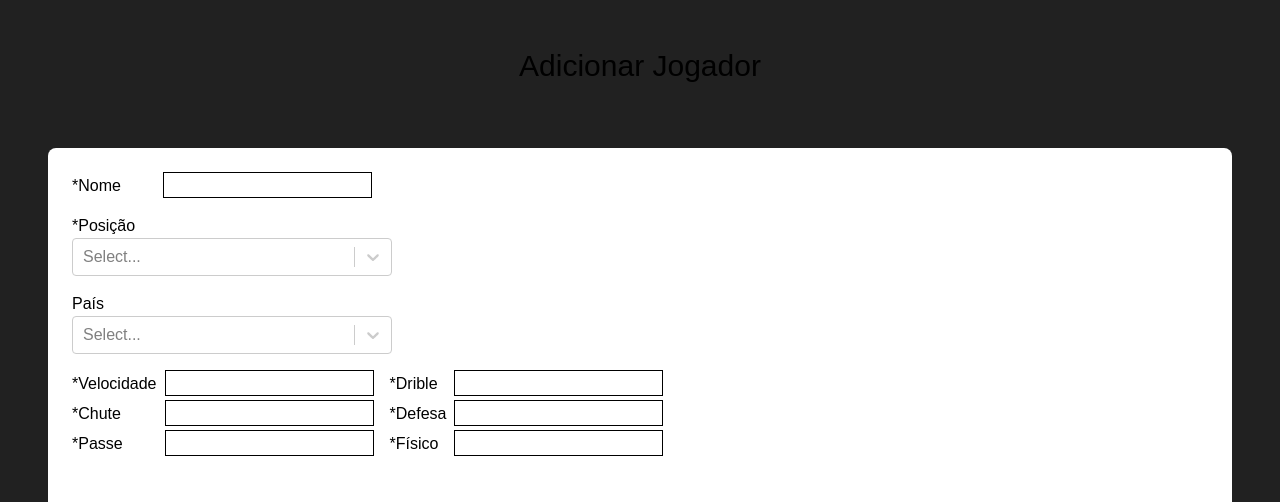
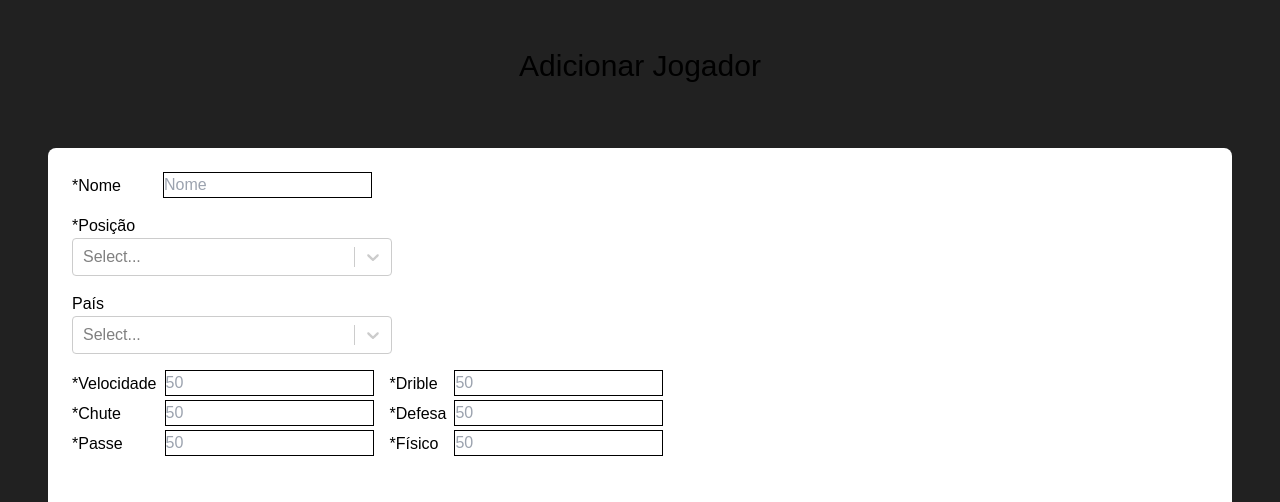
Before and after one commit to CelsoPereiraDev/pelego-mvp, a Next.js app: page /add-player in a window 1280 px wide. Shown: the top 502 px of the page. Built offline with nearby package versions, Linux system fonts and the light colour scheme; a web font is replaced by a local one.

Commit message:
feat: add placeholder on textInput

```diff
--- a/src/components/TextInput/index.tsx
+++ b/src/components/TextInput/index.tsx
@@ -6,9 +6,10 @@ interface TextInputProps {
     width?: string;
     value?: number | string;
     onChange?: (event: React.ChangeEvent<HTMLInputElement>) => void;
+    placeholder?: string;
 }
 
-export default function TextInput({ label, errorMessage, width, value, onChange }: TextInputProps) {
+export default function TextInput({ label, errorMessage, width, value, onChange,placeholder }: TextInputProps) {
 
     const borderColor = errorMessage ? 'border-red-600' : 'border-black';
 
@@ -20,6 +21,7 @@ export default function TextInput({ label, errorMessage, width, value, onChange
                     className={`border-[1px] ${borderColor} w-[${width}]`}
                     value={String(value)}
                     onChange={onChange}
+                    placeholder={placeholder}
                 />
                 {errorMessage &&
                     <span className="text-xs text-red-600 font-light text-center">{errorMessage}</span>
```
